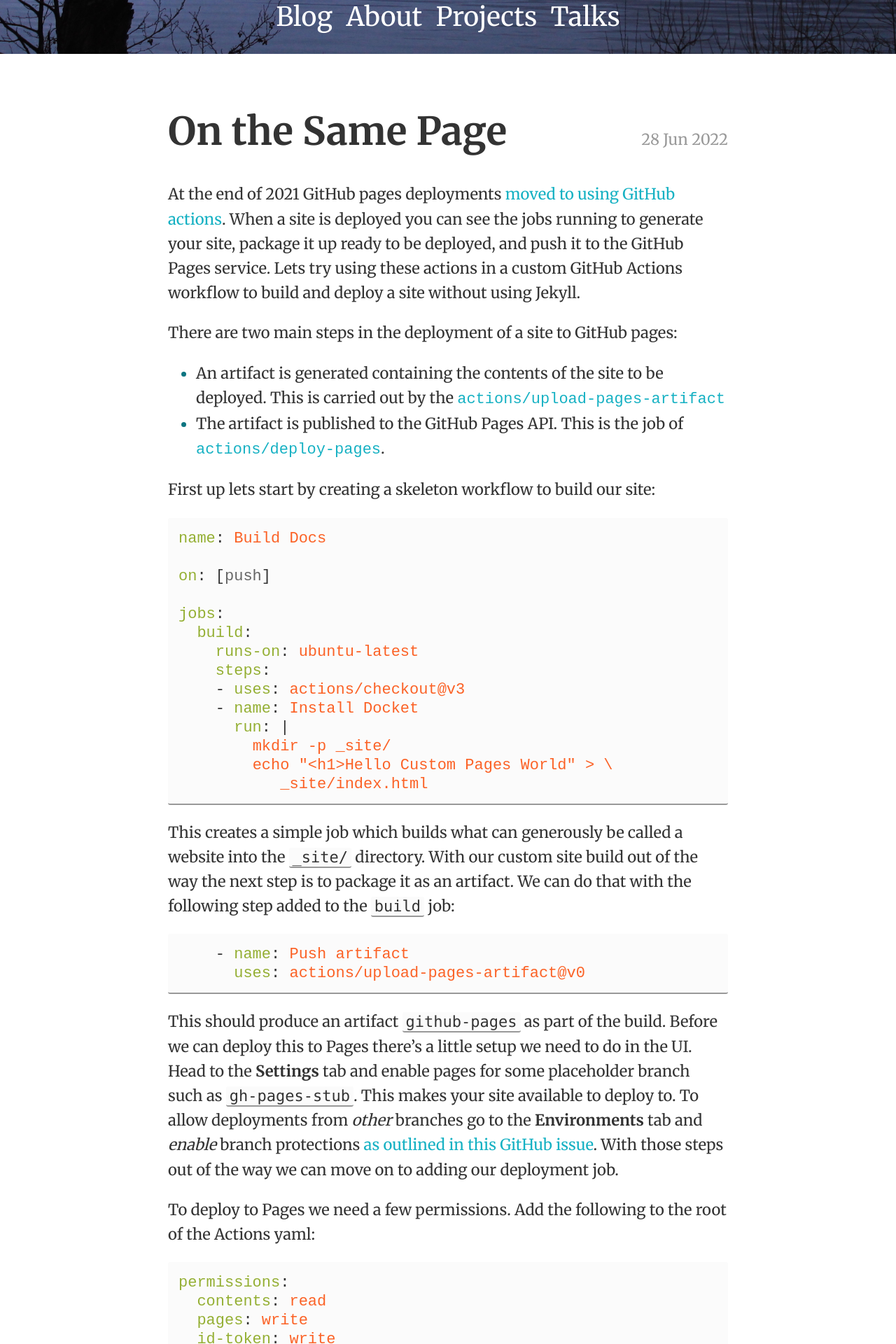
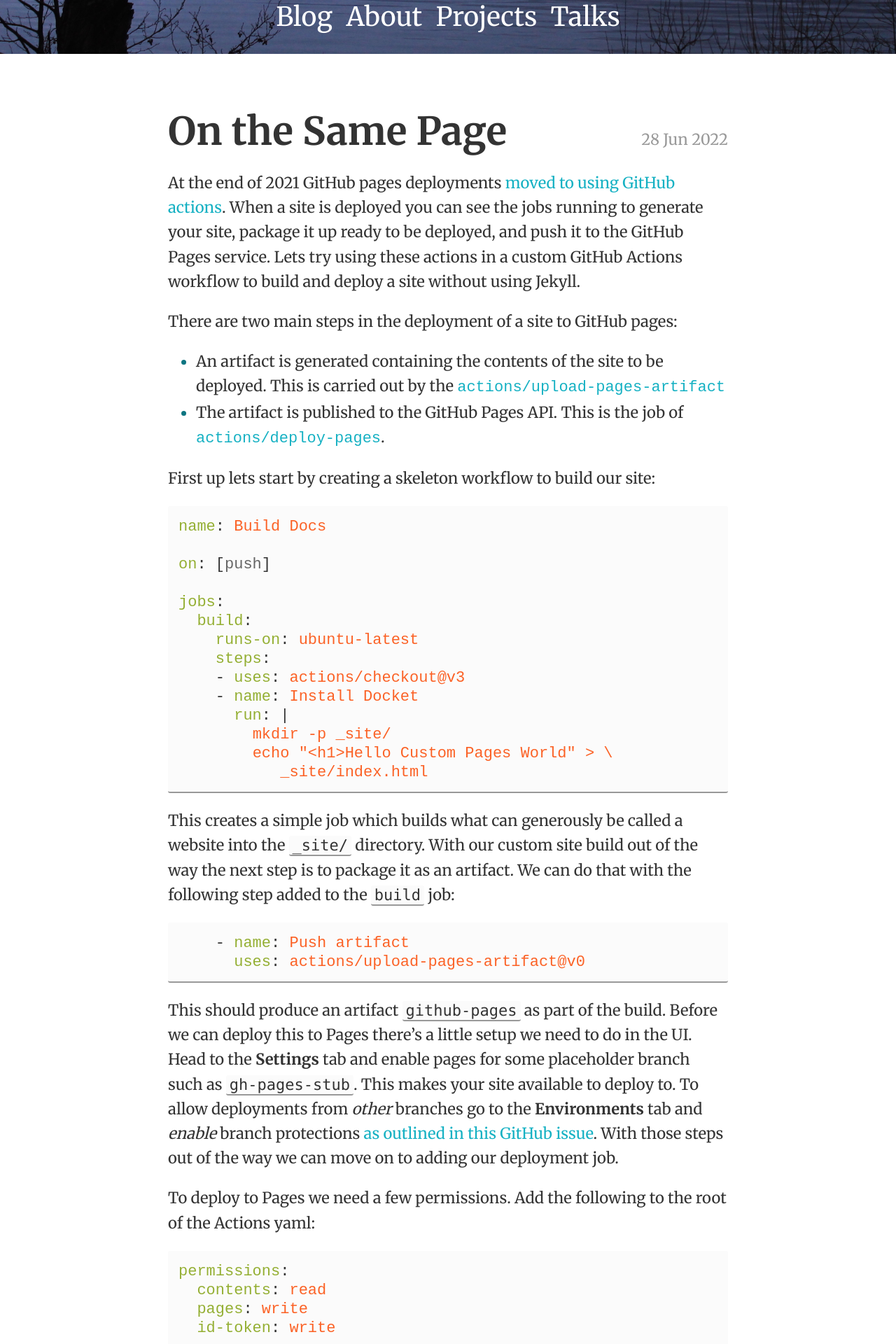
Before and after one commit to iwillspeak/iwillspeak.github.io, a Jekyll site: the page built from index.html, in a window 1280 px wide. Shown: the part 519-2439 px from the top of the page at 70% size. Built offline with Jekyll 4.4.1, drawn with Linux system fonts in a browser that asks for light colours; comment, search, counter and statistics services are not loaded.

Commit message:
Fixup Header Margins

```diff
--- a/_includes/common.css
+++ b/_includes/common.css
@@ -374,6 +374,10 @@ footer a.social-icon:hover {
 		padding-left: 5px;
 		text-align: right;
 	}
+
+	.postheader h1 {
+		margin-bottom: 0;
+	}
 }
 
 .postheader h1 a,
```
